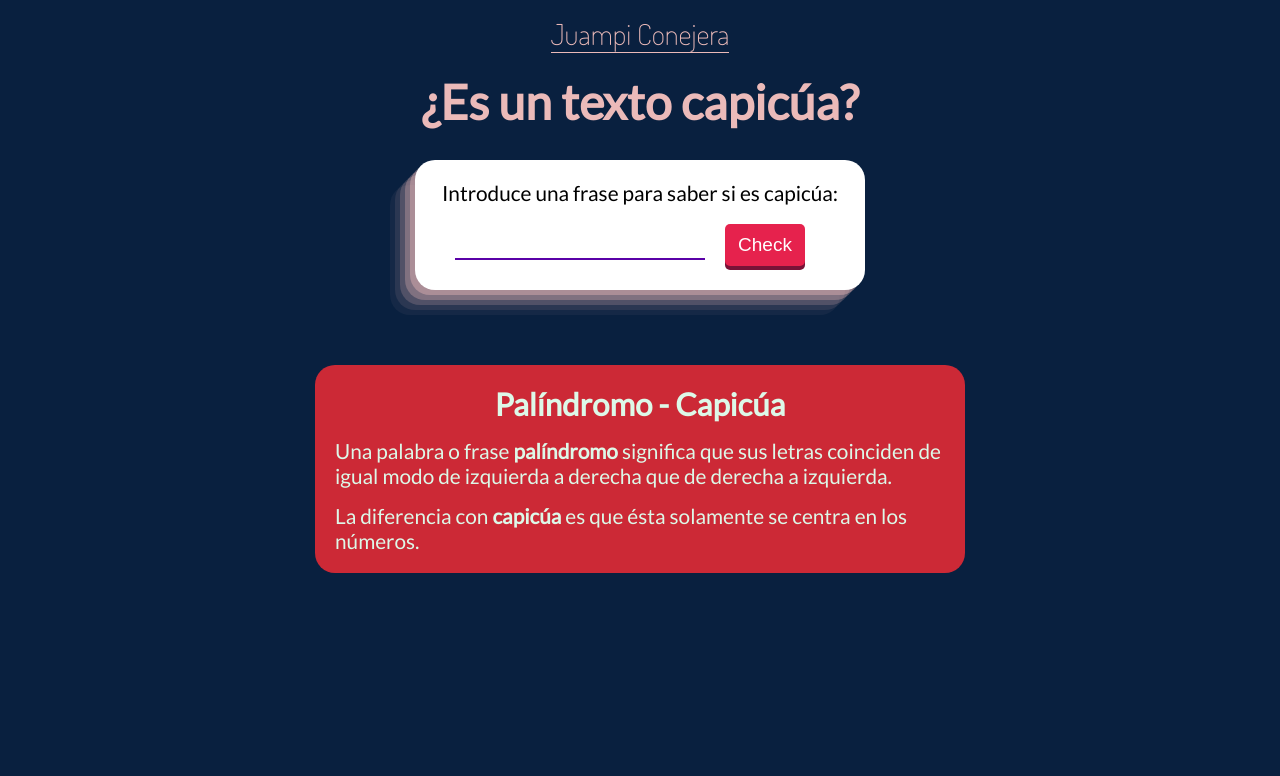
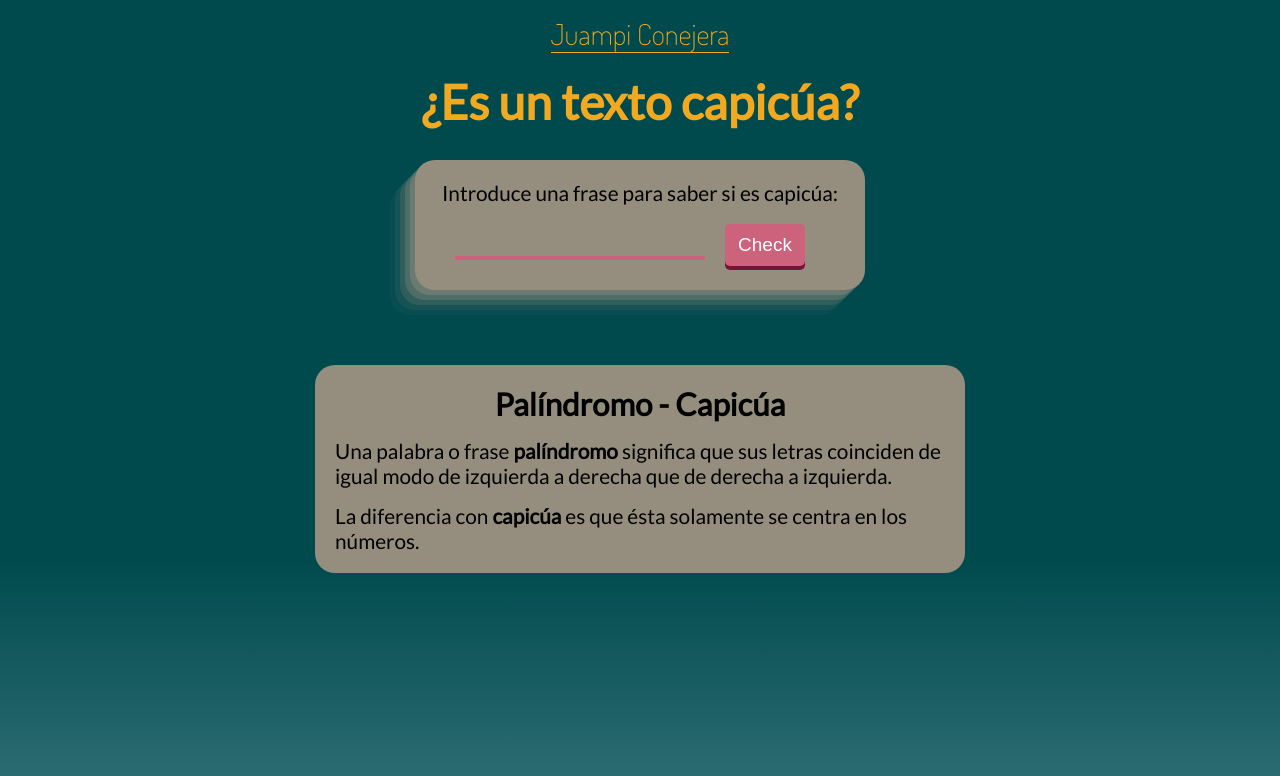
Before and after one commit to JuampiConejera/palindromeChecker, a plain HTML site: page index.html in a window 1280 px wide. Drawn offline with Linux system fonts and the light colour scheme.

Commit message:
Update style.css

```diff
--- a/style.css
+++ b/style.css
@@ -2,11 +2,13 @@
     margin: 0;
     padding: 0%;
     box-sizing: border-box;
-    --main-pink: #EBBAB9;
-    --main-white: #CFCFCF;
+    --primary-color: #004a4e;
+    --secondary-color: #f2a91f;
+    --tertiary-color: #cc627b;
+    --quaternary-color: #958e7f;
 }
 html{
-    background-image: linear-gradient(to top, #09203f 0%, #09203f 100%);
+    background-image: linear-gradient(to top, rgb(47, 111, 117) 0%, var(--primary-color) 30%);
     height: 100%;
 }
 
@@ -20,14 +22,14 @@ header {
     display: flex;
     align-items: center;
     flex-direction: column;
-    color: var(--main-pink)
+    color: var(--secondary-color)
 }
 .subtitle {
     font-family: 'Dosis', sans-serif;
     font-weight: 100;
     font-size: 1.8em;
     margin-top: 15px;
-    border-bottom: 1px solid var(--main-pink);
+    border-bottom: 1px solid var(--secondary-color);
 }
 .title {
     font-size: 3em;
@@ -40,12 +42,12 @@ header {
     justify-content: space-evenly;
     align-items: center;
     width: min(100vw, 450px);
-    background-color: #fff;
+    background-color: var(--quaternary-color);
     border-radius: 20px;
     margin-top: 30px;
     padding: 20px;
     font-size: 1.3em;
-    box-shadow: #EBBAB966 -5px 5px, #EBBAB94d -10px 10px, #EBBAB933 -15px 15px, #EBBAB91a -20px 20px, #EBBAB90d -25px 25px;
+    box-shadow: #958e7f66 -5px 5px, #958e7f4d -10px 10px, #958e7f33 -15px 15px, #958e7f1a -20px 20px, #958e7f0d -25px 25px;
 }
 .checker label {
     margin-bottom: 15px;
@@ -55,14 +57,15 @@ header {
     width: 250px;
     font-size: 1.2rem;
     border: none;
-    border-bottom: 2px solid #5a01a7;
+    background-color: var(--quaternary-color);
+    border-bottom: 4px solid var(--tertiary-color);
     margin: 10px 0;
 }
 button {
     position: relative;
-    background-color: rgb(230, 34, 77);
+    background-color: var(--tertiary-color);
     border-radius: 5px;
-    box-shadow: rgb(121, 18, 55) 0px 4px 0px 0px;
+    box-shadow: #791237 0px 4px 0px 0px;
     background-repeat: no-repeat;
     cursor: pointer;
     box-sizing: border-box;
@@ -74,9 +77,9 @@ button {
     transition: all 0.3s ease-in-out;
     z-index: 1;
     overflow: hidden;
-  }
+}
 
-  button::before {
+button::before {
     content: "";
     background-color: rgb(248, 50, 93);
     width: 0;
@@ -87,11 +90,11 @@ button {
     z-index: -1;
     transition: width 700ms ease-in-out;
     display: inline-block;
-  }
+}
 
-  button:hover::before {
+button:hover::before {
     width: 100%;
-  }
+}
 
 
 
@@ -101,8 +104,7 @@ button {
     justify-content: space-evenly;
     align-items: center;
     width: min(100vw, 650px);
-    background-color: #CC2936;
-    color: #DDF8E8;
+    background-color: var(--quaternary-color);;
     border-radius: 20px;
     margin-top: 75px;
     padding: 20px;
```
